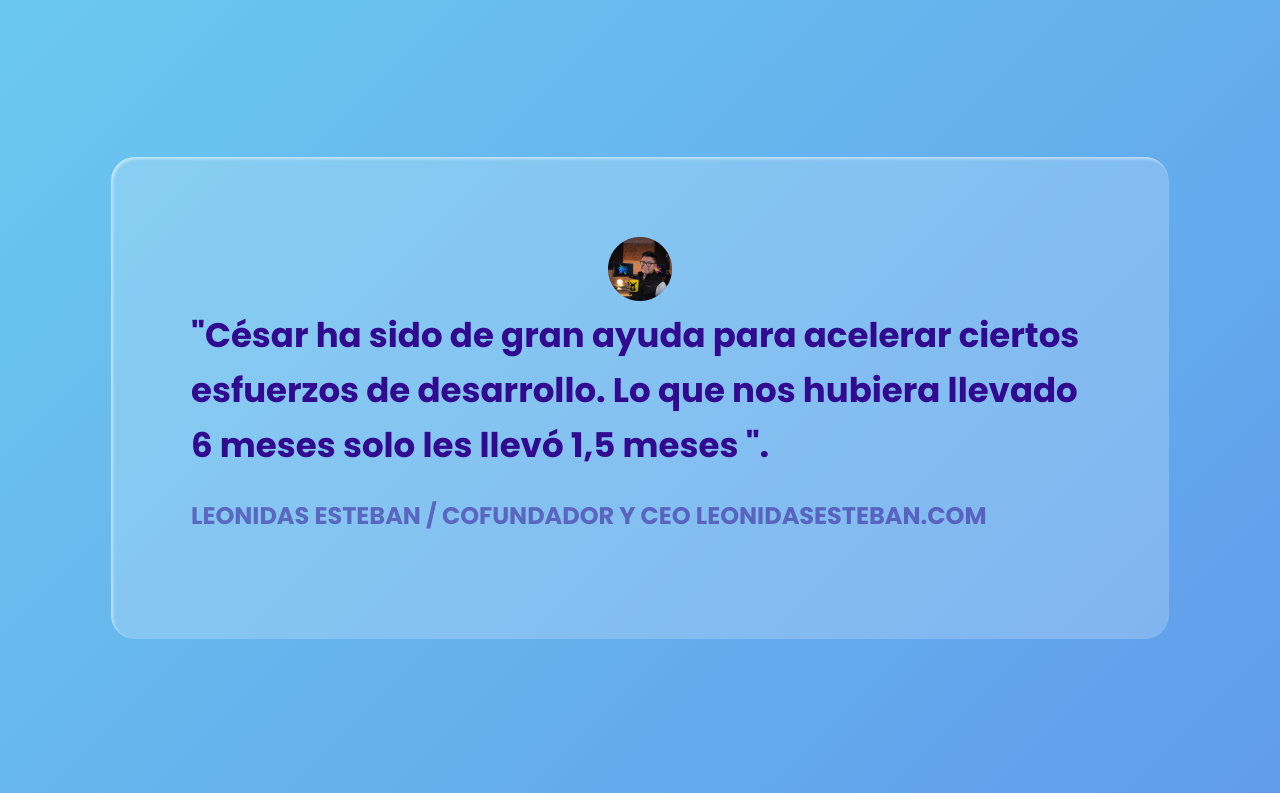
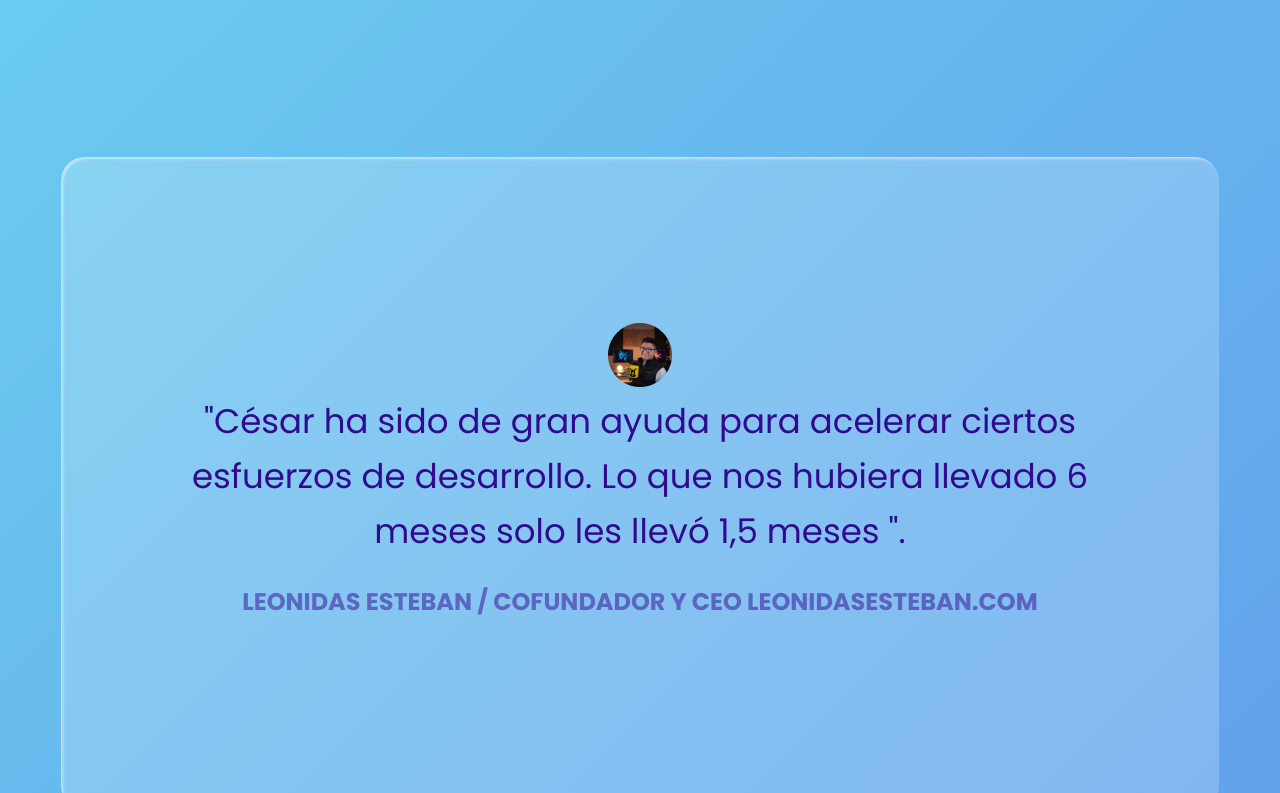
Before and after one commit to cesarchoqueskater/el-portafolio-de-jaume, a plain HTML site: page index.html in a window 1280 px wide. Shown: the part 1726-2519 px from the top of the page. Drawn offline with Linux system fonts and the light colour scheme.

Commit message:
Componente Card, fix en alto

```diff
--- a/css/card.css
+++ b/css/card.css
@@ -1,19 +1,19 @@
 .card {
-    display: flex;
-    flex-direction: column;
-    gap: 24px;
-    padding-inline-start: 16px;
-    padding-inline-end: 16px;
     padding-block-start: 40px;
     padding-block-end: 40px;
 }
 
 .card-content {
+    display: flex;
+    flex-direction: column;
+    align-items: center;
+    justify-content: center;
     background: rgba(255, 255, 255, 0.2);
     box-shadow: inset 2px 2px 3px 0px rgb(255 255 255 / 50%);
     border-radius: 24px;
-    padding: 40px;
+    padding: 24px;
     color: var(--purple);
+    height: 284px;
 }
 
 .card-image {
@@ -35,22 +35,23 @@
 @media screen and (min-width:768px) {
     .card {
         text-align: center;
-        padding-inline-start: 50px;
-        padding-inline-end: 50px;
         padding-block-start: 80px;
         padding-block-end: 80px;
     }
     .card-content {
+        height: 493px;
         padding: 80px;
     }
     .card-description {
+        text-align: center;
         font: var(--headLine4);
         font-weight: bold;
     }
-    .wrapper section:nth-child(5) .card-description {
+    .wrapper section:nth-child(4) .card-description span {
         font-weight: normal;
     }
     .card p {
+        text-align: center;
         font: var(--headLine5);
         opacity: 0.5;
     }
--- a/index.html
+++ b/index.html
@@ -85,8 +85,8 @@
                         "César ha sido de gran ayuda para acelerar ciertos esfuerzos de desarrollo. Lo que nos hubiera
                         llevado 6 meses solo les llevó 1,5 meses ".
                     </span>
+                    <p>LEONIDAS ESTEBAN / COFUNDADOR Y CEO LEONIDASESTEBAN.COM</p>
                 </div>
-                <p>LEONIDAS ESTEBAN / COFUNDADOR Y CEO LEONIDASESTEBAN.COM</p>
             </div>
         </section>
         <div class="project">
@@ -112,8 +112,8 @@
                     <span>
                         "César ha superado mis expectativas desde el diseño hasta el desarrollo".
                     </span>
+                    <p>JASON LOPEZ / COFUNDADOR Y CEO MARVOL</p>
                 </div>
-                <p>JASON LOPEZ / COFUNDADOR Y CEO MARVOL</p>
             </div>
         </section>
         <div class="project">
@@ -141,7 +141,9 @@
                         que trabajamos".
                     </span>
                 </div>
-                <p>MARCO CORTEZ / NETNET</p>
+                <div>
+                    <p>MARCO CORTEZ / NETNET</p>
+                </div>
             </div>
         </section>
         <form action="" method="POST" class="form">
```
